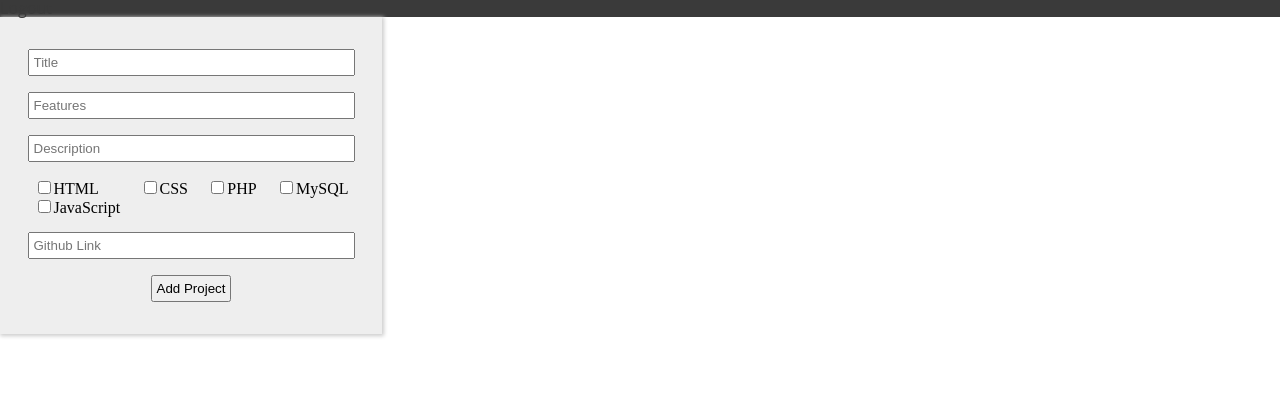
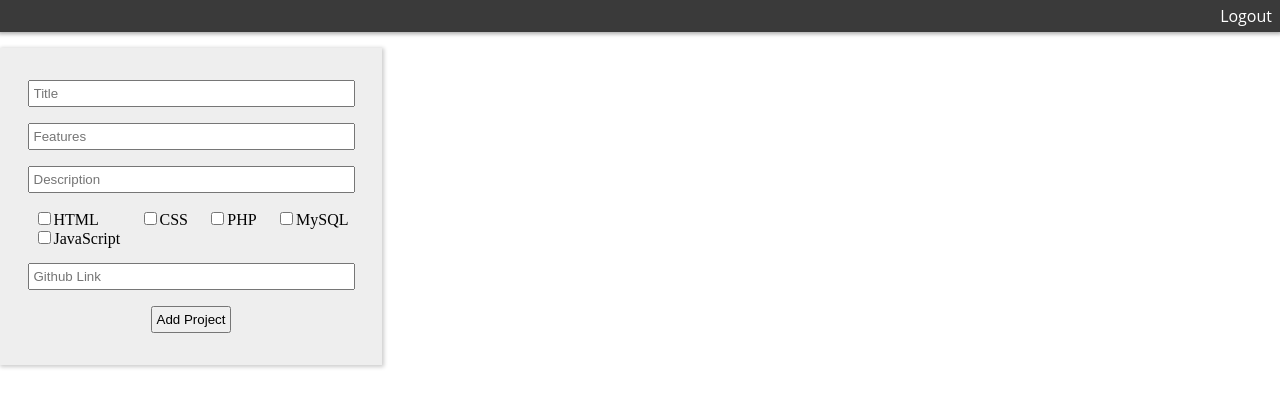
Before and after one commit to willebergh/dashboard, a PHP site: page / in a window 1280 px wide. Shown: the top 407 px of the page. Run offline with PHP 8.4, Linux system fonts and the light colour scheme; the visitor is signed in with stand-in values (Sample User, id 1).

Commit message:
added class nav_item and styled the header

```diff
--- a/assets/css/header.css
+++ b/assets/css/header.css
@@ -1,4 +1,17 @@
 .header {
   display: block;
   background-color: var(--main-gray-color);
+  color: var(--main-white-color);
+  margin-bottom: 16px;
+  padding: 8px;
+  box-shadow: 0px 0px 4px 2px #ababab;
 }
+.nav {
+  display: flex;
+  flex-flow: wrap;
+  flex-direction: row;
+  justify-content: flex-end;
+}
+.nav_item {
+  color: inherit;
+}
--- a/assets/inc/header.inc.php
+++ b/assets/inc/header.inc.php
@@ -10,6 +10,6 @@
   <body>
     <header class="header">
       <div class="nav">
-        <a href="/dashboard/assets/script/logout.script.php">Logout</a>
+        <a class="nav_item" href="/dashboard/assets/script/logout.script.php">Logout</a>
       </div>
     </header>
```
